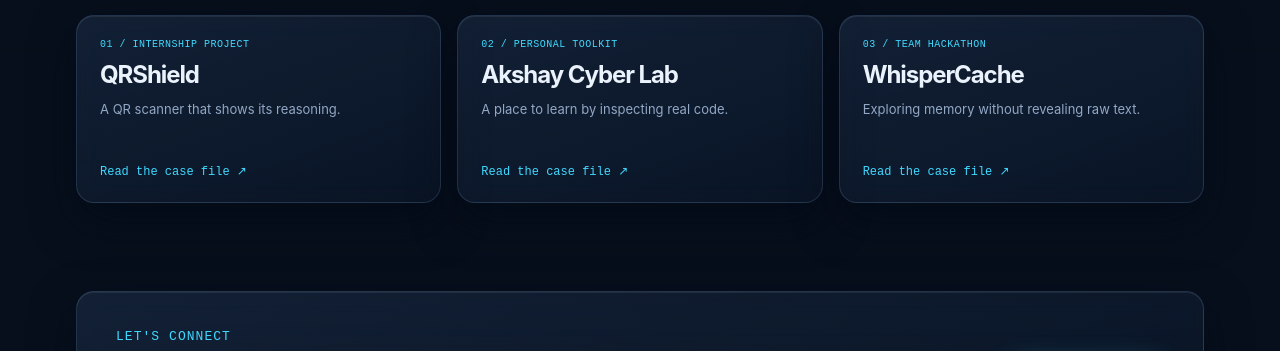
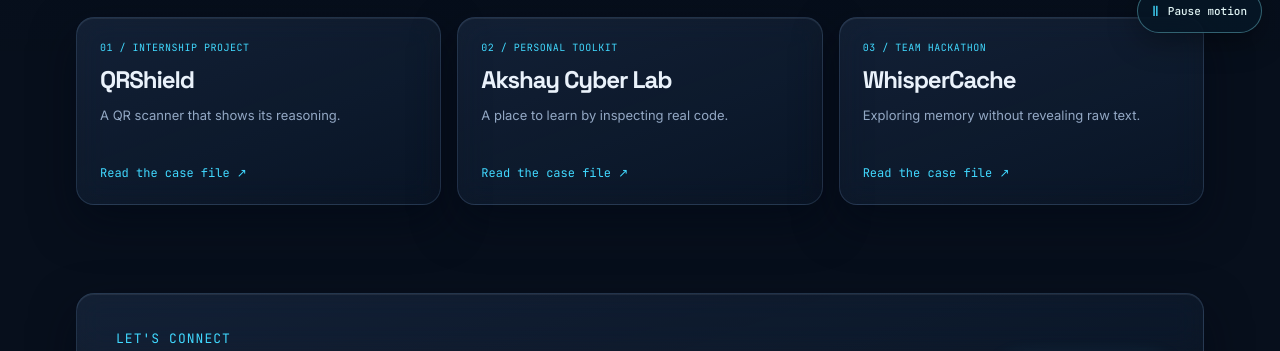
Before and after one commit to Akshu1245/akshay-sec, a website with bundled scripts: page case-study.html in a window 1280 px wide. Shown: the part 749-1100 px from the top of the page. Built offline with nearby package versions, Linux system fonts and the light colour scheme.

Commit message:
Unify production UI enhancements and self-hosted evidence: case-study.html

```diff
--- a/case-study.html
+++ b/case-study.html
@@ -12,6 +12,9 @@
 <meta name="description" content="An evidence-backed look at a cybersecurity project by K S Akshay, with real screenshots, implementation notes and limitations.">
 <title>Project Case File | K S Akshay</title>
 <link rel="icon" type="image/svg+xml" href="assets/mark.svg">
+<link rel="preconnect" href="https://fonts.googleapis.com">
+<link rel="preconnect" href="https://fonts.gstatic.com" crossorigin>
+<link href="https://fonts.googleapis.com/css2?family=Space+Grotesk:wght@500;600;700&family=Inter:wght@400;500;600&family=JetBrains+Mono:wght@400;500&display=swap" rel="stylesheet">
 <link rel="stylesheet" href="style.css">
 <link rel="stylesheet" href="studio.css">
 </head>
@@ -42,6 +45,7 @@
 </main>
 <footer class="studio-footer"><span>© 2026 K S Akshay · Built to be inspected.</span><span><a href="https://github.com/Akshu1245" target="_blank" rel="noopener noreferrer">GitHub</a> · <a href="index.html">Portfolio</a></span></footer>
 <script src="bg-field.js" data-accent="#41d9ff"></script>
+<script src="motion.js" defer></script>
 <script src="site-shell.js" defer></script>
 <script type="module" src="case-study.mjs"></script>
 </body>
```
